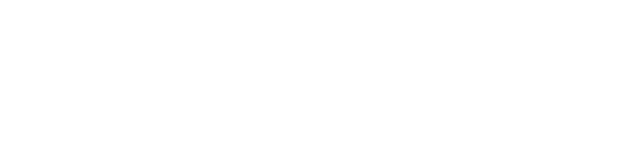
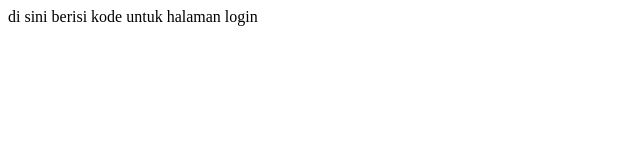
Before and after one commit to dhikanaga/belajar-git, a plain HTML site: page login.html in a window 1280 px wide. Shown: the whole page, without its empty margins (0-640 px from the left). Drawn offline with Linux system fonts and the light colour scheme.

Commit message:
edit login.html

```diff
--- a/login.html
+++ b/login.html
@@ -5,6 +5,6 @@
     <title>Title</title>
 </head>
 <body>
-
+di sini berisi kode untuk halaman login
 </body>
 </html>
```
